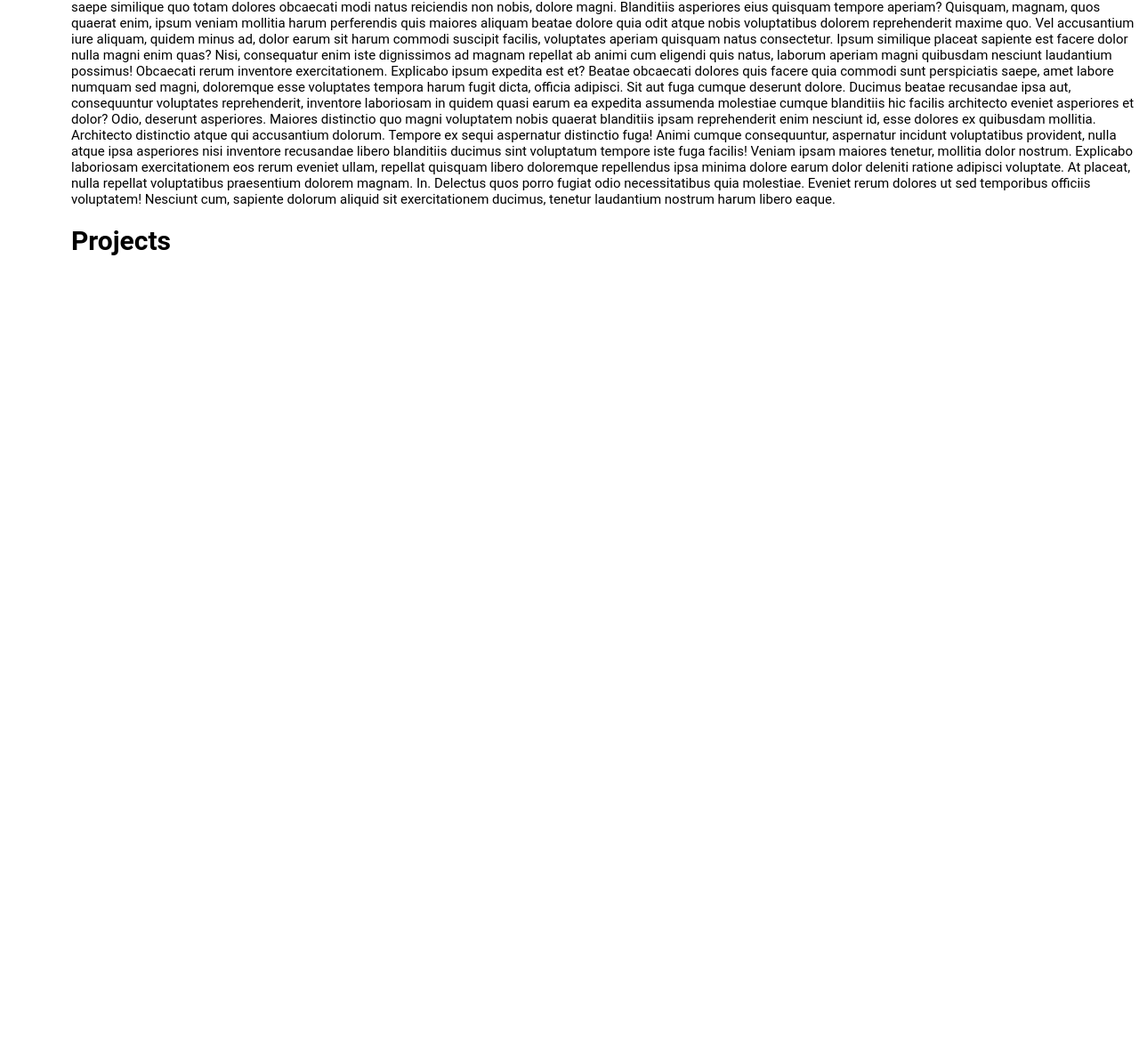
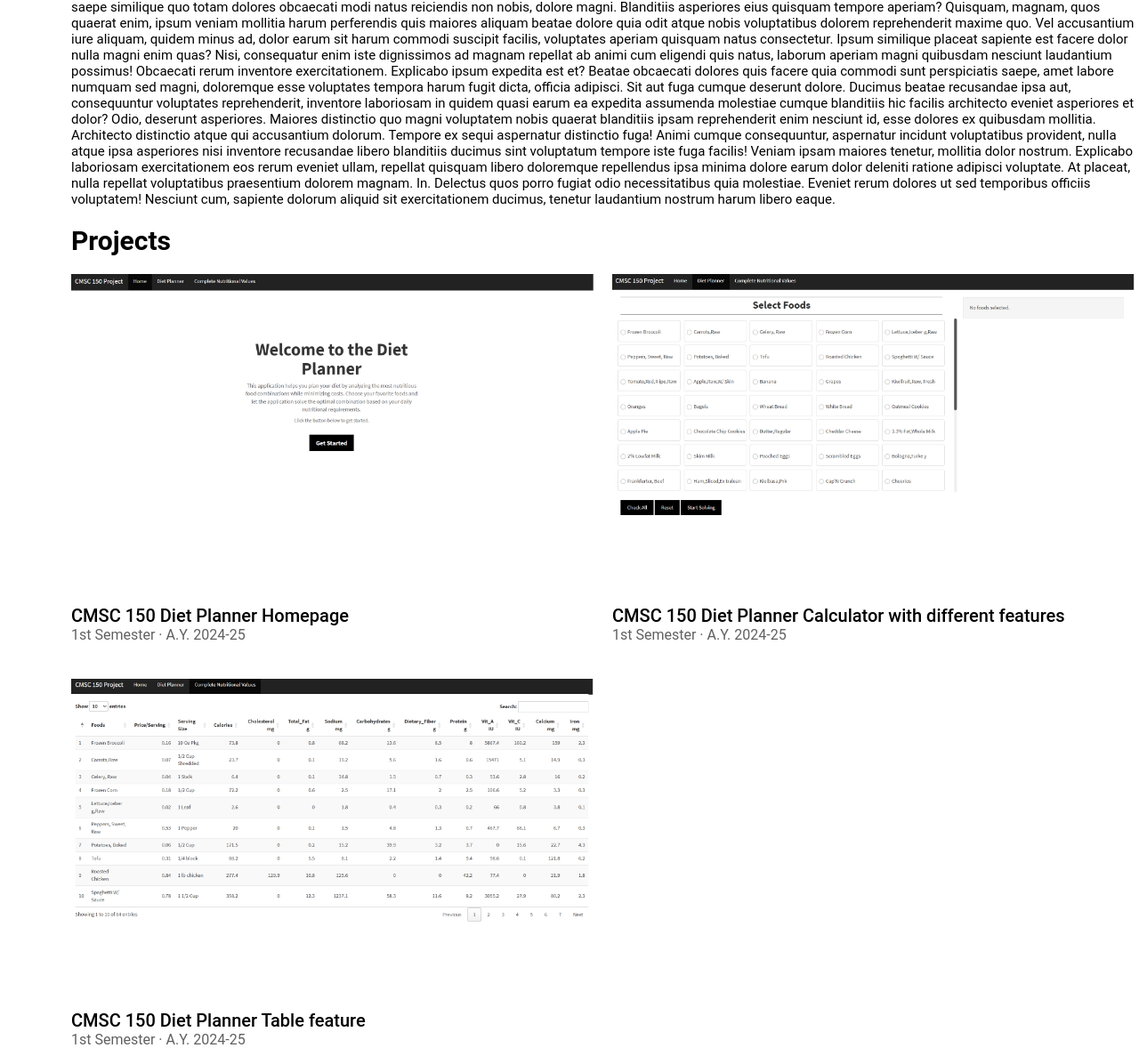
Before and after one commit to CMSC-100-2S-AY2024-2025/exer-01-html-and-css-kurtcedrick, a plain HTML site: page index.html in a window 1280 px wide. Shown: the part 1200-2378 px from the top of the page at 89% size. Before the commit the page ends 1508 px from the top, so only its background shows below. Drawn offline with Linux system fonts and the light colour scheme.

Commit message:
Added photos of projects

```diff
--- a/index.html
+++ b/index.html
@@ -102,6 +102,54 @@
 
     <div class="proj" class="projects">
         <h1>Projects</h1>
+        <div class="proj-grid">
+            <div class="proj-preview">
+                <div class="ss-row">
+                    <img class="ss" src="./photos/150proj1.png">
+                </div>
+                <div class="proj-info-grid">
+                    <div class="video-info">
+                        <siv class="proj-title">
+                            CMSC 150 Diet Planner Homepage
+                        </siv>
+                        <div class="time">
+                            1st Semester &#183; A.Y. 2024-25
+                        </div>
+                    </div>
+                </div>
+            </div>
+            <div class="proj-preview">
+                <div class="ss-row">
+                    <img class="ss" src="./photos/150proj2.png">
+                </div>
+                <div class="proj-info-grid">
+                    <div class="video-info">
+                        <siv class="proj-title">
+                            CMSC 150 Diet Planner Calculator with different features
+                        </siv>
+                        <div class="time">
+                            1st Semester &#183; A.Y. 2024-25
+                        </div>
+                    </div>
+                </div>
+            </div>
+            <div class="proj-preview">
+                <div class="ss-row">
+                    <img class="ss" src="./photos/150proj3.png">
+                </div>
+                <div class="proj-info-grid">
+                    <div class="video-info">
+                        <siv class="proj-title">
+                            CMSC 150 Diet Planner Table feature
+                        </siv>
+                        <div class="time">
+                            1st Semester &#183; A.Y. 2024-25
+                        </div>
+                    </div>
+                </div>
+            </div>
+
+        </div>
     </div>
 </body>
 </html>
--- a/styles.css
+++ b/styles.css
@@ -101,3 +101,26 @@ body {
     font-size: 15px;
     margin-left: 80px;
 }
+
+
+.ss {
+    width: 100%;
+}
+
+.proj-title {
+
+    font-size: 20px;
+    font-weight: 500;
+}
+
+.time {
+    font-size: 16px;
+    color: rgb(96,96,96);
+}
+
+.proj-grid {
+    display: grid;
+    grid-template-columns: 1fr 1fr;
+    column-gap: 16px;
+    row-gap: 40px;
+}
```
Also changed, not shown: photos/150proj1.png (added), photos/150proj2.png (added), photos/150proj3.png (added).
